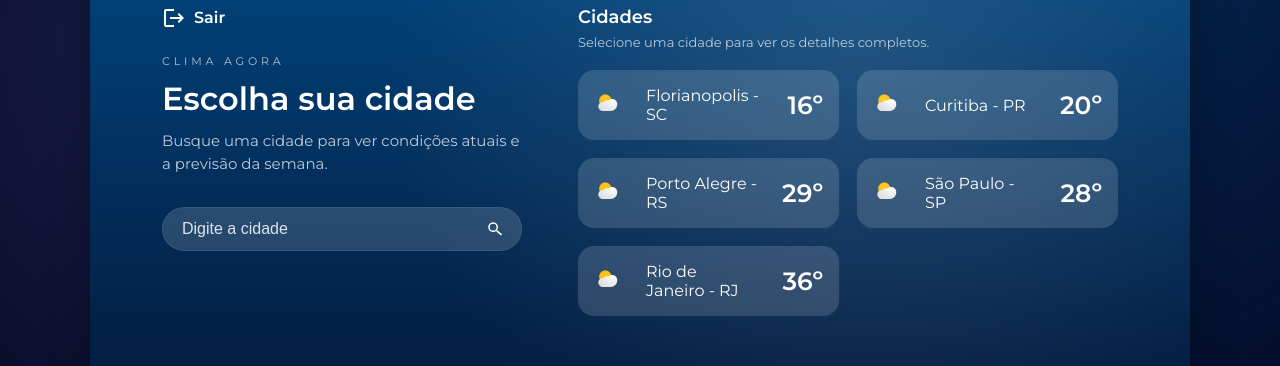
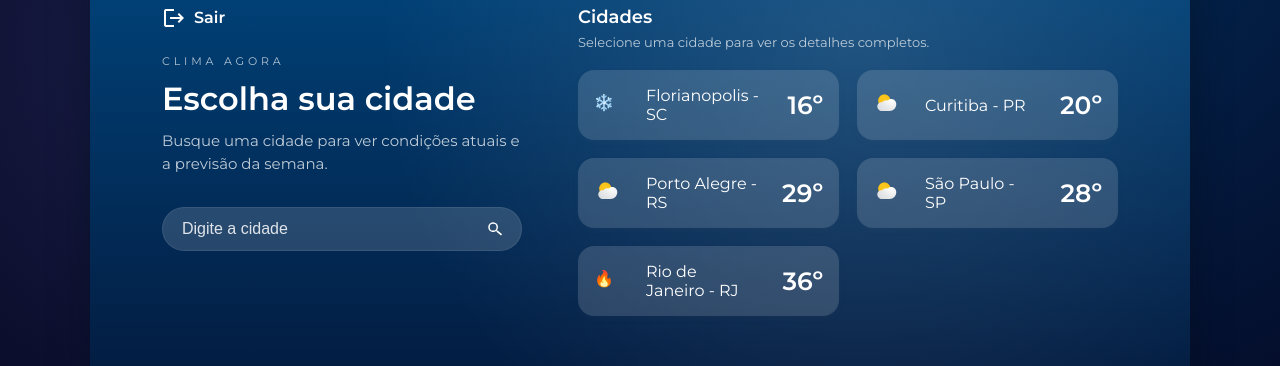
Before and after one commit to brennoluan/climapp-angular, an Angular app: page /home in a window 1280 px wide. Shown: the part 122-488 px from the top of the page. Built offline with nearby package versions, Linux system fonts and the light colour scheme.

Commit message:
feat: update city weather icons based on temperature conditions

```diff
--- a/src/app/pages/home/home.component.html
+++ b/src/app/pages/home/home.component.html
@@ -39,15 +39,25 @@
           @for (city of cities; track city.id) {
             <li>
               <a class="city-card" [routerLink]="['/details', city.id]">
+                @if (city.current > 30) {
+                  <span class="city-icon" aria-hidden="true">🔥</span>
+                } @else if (city.current < 17) {
+                  <span class="city-icon" aria-hidden="true">❄️</span>
+                } @else {
                   <img
                     class="city-icon"
                     src="assets/home/weather-icon.svg"
                     alt=""
                     aria-hidden="true"
                   />
+                }
                 <span class="city-name">{{ city.name }}</span>
                 <span class="city-temp">{{ city.current }}&ordm;</span>
               </a>
+            </li>
+          } @empty {
+            <li class="city-empty">
+              <span class="city-name">Nenhuma cidade encontrada no momento.</span>
             </li>
           }
         </ul>
```
Lines whose indentation alone changed are shown as unchanged.
